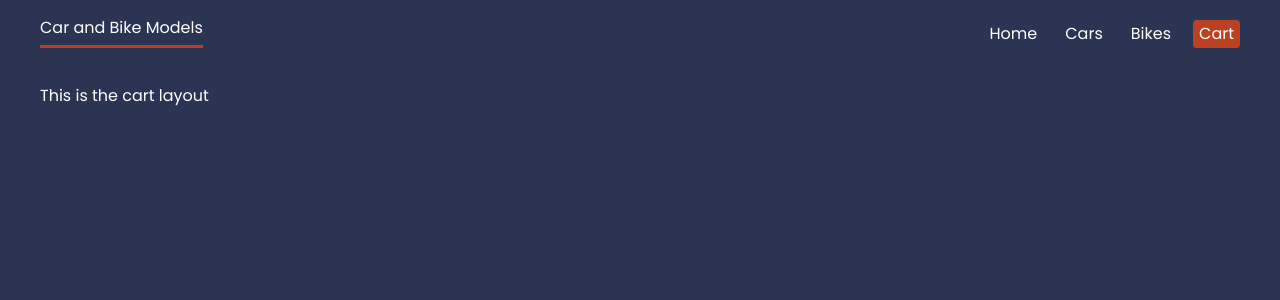
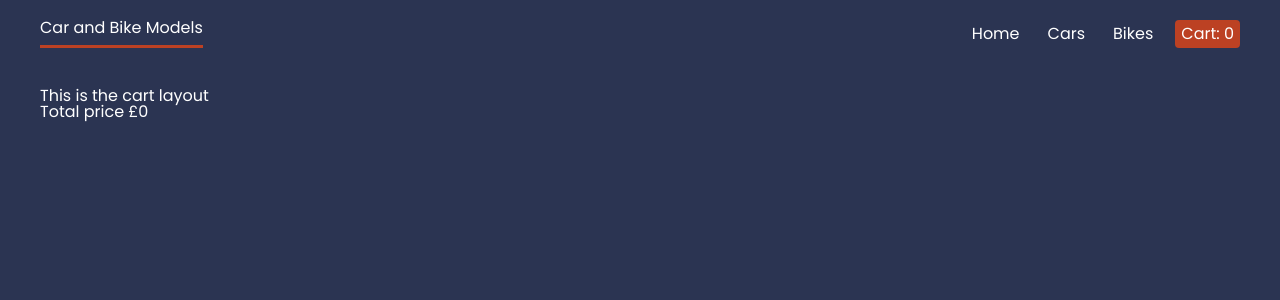
Before and after one commit to LukasDrinkwater/project-shopping-cart, a React (Vite) app: page /cart in a window 1280 px wide. Shown: the top 300 px of the page. Built offline with nearby package versions, Linux system fonts and the light colour scheme.

Commit message:
continued and finished working on javascript code for the cart. Fixed issue when tying in the input field to add quantity.

```diff
--- a/src/App.jsx
+++ b/src/App.jsx
@@ -1,5 +1,4 @@
 import { useState } from "react";
-import { v4 as uuid } from "uuid";
 import "./App.css";
 import "../src/styles/reset.css";
 import {
@@ -30,25 +29,21 @@ const App = () => {
       if (value.match(regex)) return;
     }
 
-    // if (updatedCars[index].count - 1 < 0) return;
-
     console.log(updatedCars[index]);
     if (action === "add") {
       updatedCars[index].count++;
     } else if (action === "sub") {
       updatedCars[index].count--;
     } else if (action === "input") {
-      updatedCars[index].count = value;
+      updatedCars[index].count = parseInt(value);
     }
-
+    console.log(value);
     setCarData(updatedCars);
-
-    // setCartCount((cartCount) => cartCount - 1);
   };
 
   const router = createBrowserRouter(
     createRoutesFromElements(
-      <Route path="/" element={<RootLayout />}>
+      <Route path="/" element={<RootLayout carData={carData} />}>
         <Route
           path="cars"
           element={
@@ -59,7 +54,15 @@ const App = () => {
           }
         ></Route>
         {/* <Route path="bikes" element={<BikesLayout bikeData={bikeData} />} /> */}
-        <Route path="cart" element={<CartLayout carData={carData} />} />
+        <Route
+          path="cart"
+          element={
+            <CartLayout
+              carData={carData}
+              handleCountChange={handleCountChange}
+            />
+          }
+        />
       </Route>
     )
   );
@@ -68,12 +71,3 @@ const App = () => {
 };
 
 export default App;
-
-// <Route index element={<Home />} />
-//       <Route path="about" element={<About />} />
-//       <Route path="help" element={<HelpLayout />}>
-//         <Route path="faq" element={<Faq />} />
-//         <Route path="contact" element={<Contact />} />
-//       </Route>
-//       {/* if the url path is wrong at all it renders the NotFound component */}
-//       <Route path="*" element={<NotFound />} />
--- /dev/null
+++ b/src/components/CardButtons.jsx
@@ -0,0 +1,33 @@
+const CardButtons = ({ car, handleCountChange }) => {
+  const id = car.id;
+  const count = car.count;
+  return (
+    <div className="cardButtonContainer">
+      <button
+        className="cardButton"
+        data-addorsub="sub"
+        onClick={(event) =>
+          handleCountChange(id, event.target.dataset.addorsub)
+        }
+      >
+        -
+      </button>
+      <input
+        placeholder={0}
+        value={count !== null ? count : ""}
+        onChange={(event) => handleCountChange(id, "input", event.target.value)}
+      ></input>
+      <button
+        className="cardButton"
+        data-addorsub="add"
+        onClick={(event) =>
+          handleCountChange(id, event.target.dataset.addorsub)
+        }
+      >
+        +
+      </button>
+    </div>
+  );
+};
+
+export { CardButtons };
--- a/src/components/CartCard.jsx
+++ b/src/components/CartCard.jsx
@@ -1,5 +1,6 @@
-const CartCard = ({ car }) => {
-  const img = car.img;
+import { CardButtons } from "./CardButtons";
+
+const CartCard = ({ car, handleCountChange }) => {
   const price = car.price;
   const count = car.count;
   const make = car.make;
@@ -7,10 +8,10 @@ const CartCard = ({ car }) => {
 
   return (
     <div className="cartCard">
-      <img src={img} />
-      <p>{`${make} ${model}`}</p>
-      <p>{count}</p>
-      <p>{count * price}</p>
+      <h2>{`${make} ${model}`}</h2>
+      <p>Quantity: {count}</p>
+      <CardButtons car={car} handleCountChange={handleCountChange} />
+      <p>£{count * price}</p>
     </div>
   );
 };
--- a/src/components/VehicleCard.jsx
+++ b/src/components/VehicleCard.jsx
@@ -1,3 +1,5 @@
+import { CardButtons } from "./CardButtons";
+
 const VehicleCard = ({ car, handleCountChange }) => {
   // bring in the relavant info
 
@@ -8,7 +10,6 @@ const VehicleCard = ({ car, handleCountChange }) => {
   const price = car.price;
   const disc = car.disc;
   const img = car.img;
-  const count = car.count;
 
   return (
     <div className="card" data-id={id}>
@@ -18,37 +19,7 @@ const VehicleCard = ({ car, handleCountChange }) => {
         <p>£{price}</p>
         <p>{disc}</p>
       </div>
-      <div className="cardButtonContainer">
-        <button
-          className="cardButton"
-          data-addorsub="sub"
-          onClick={(event) =>
-            handleCountChange(id, event.target.dataset.addorsub)
-          }
-        >
-          -
-        </button>
-        <input
-          placeholder="0"
-          value={count !== null ? count : ""}
-          onChange={(event) =>
-            handleCountChange(id, "input", event.target.value)
-          }
-        >
-          {
-            // length of the card array
-          }
-        </input>
-        <button
-          className="cardButton"
-          data-addorsub="add"
-          onClick={(event) =>
-            handleCountChange(id, event.target.dataset.addorsub)
-          }
-        >
-          +
-        </button>
-      </div>
+      <CardButtons car={car} handleCountChange={handleCountChange} />
     </div>
   );
 };
--- a/src/pageLayouts/CarsLayout.jsx
+++ b/src/pageLayouts/CarsLayout.jsx
@@ -1,4 +1,5 @@
 import { CarsContainerSetup } from "../pages/cars/CarsContainerSetup";
+import "../styles/carAndBikePage.css";
 
 // styles
 import "../styles/cardLayout.css";
--- a/src/pageLayouts/CartLayout.jsx
+++ b/src/pageLayouts/CartLayout.jsx
@@ -1,13 +1,19 @@
 import { CartContainerSetup } from "../pages/cart/CartContainerSetup";
+
+// styles
+import "../styles/cartLayout.css";
 
 // need to display the number of items in the cart.
 
-const CartLayout = ({ carData }) => {
+const CartLayout = ({ carData, handleCountChange }) => {
   return (
     <div>
       <p>This is the cart layout</p>
 
-      <CartContainerSetup carData={carData} />
+      <CartContainerSetup
+        carData={carData}
+        handleCountChange={handleCountChange}
+      />
     </div>
   );
 };
--- a/src/pageLayouts/RootLayout.jsx
+++ b/src/pageLayouts/RootLayout.jsx
@@ -4,7 +4,14 @@ import { Outlet, NavLink } from "react-router-dom";
 
 // need to add a variable that also shows the amount of items in the cart
 
-const RootLayout = () => {
+const RootLayout = ({ carData }) => {
+  const filtered = carData.filter((car) => car.count > 0);
+
+  const totalInCart = filtered.reduce((acc, car) => {
+    return acc + car.count;
+  }, 0);
+  console.log(totalInCart);
+
   return (
     <div className="root-layout">
       <header>
@@ -13,7 +20,9 @@ const RootLayout = () => {
           <NavLink to="/">Home</NavLink>
           <NavLink to="cars">Cars</NavLink>
           <NavLink to="bikes">Bikes</NavLink>
-          <NavLink to="cart">Cart</NavLink>
+          <NavLink to="cart">
+            Cart: {totalInCart !== 0 ? totalInCart : 0}
+          </NavLink>
         </nav>
       </header>
       <main>
--- a/src/pages/cars/CarsContainerSetup.jsx
+++ b/src/pages/cars/CarsContainerSetup.jsx
@@ -1,7 +1,7 @@
 import { VehicleCard } from "../../components/VehicleCard";
 
 // import styles
-import "../../styles/carAndBikePage.css";
+// import "../../styles/carAndBikePage.css";
 
 const CarsContainerSetup = ({ carData, handleCountChange }) => {
   // id, make, model, year, price, disc, img
--- a/src/pages/cart/CartContainerSetup.jsx
+++ b/src/pages/cart/CartContainerSetup.jsx
@@ -1,13 +1,24 @@
 import { CartCard } from "../../components/CartCard";
 
-const CartContainerSetup = ({ carData }) => {
+const CartContainerSetup = ({ carData, handleCountChange }) => {
   const filtered = carData.filter((car) => car.count > 0);
 
+  const totalCost = filtered.reduce((acc, car) => {
+    return acc + car.price * car.count;
+  }, 0);
+
   return (
-    <div>
+    <div className="cartContainer">
       {filtered.map((car) => (
-        <CartCard key={car.id} car={car} />
+        <CartCard
+          key={car.id}
+          car={car}
+          handleCountChange={handleCountChange}
+        />
       ))}
+      <div className="totalPrice">
+        <p>Total price £{totalCost}</p>
+      </div>
     </div>
   );
 };
--- /dev/null
+++ b/src/styles/cartLayout.css
@@ -0,0 +1,13 @@
+/* cart container */
+.cartContainer {
+  display: flex;
+}
+
+/* cart card */
+.cartCard {
+  display: flex;
+  flex-direction: column;
+  margin: 1rem;
+}
+
+/* total price */
```
